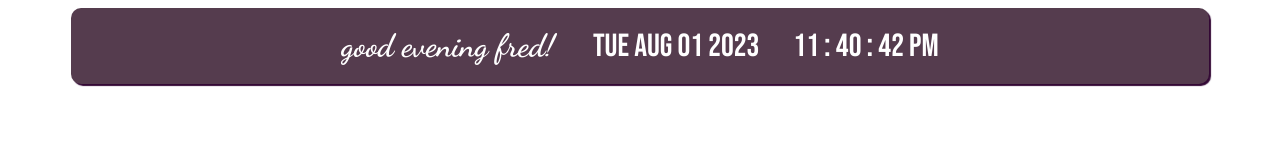
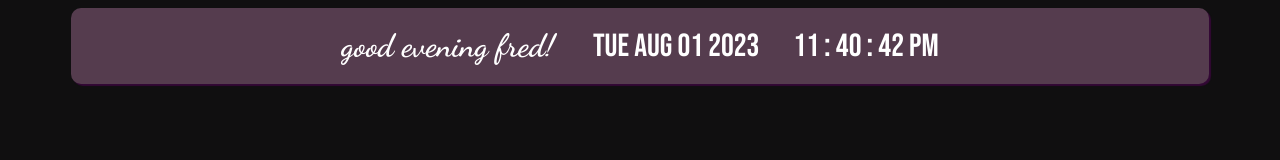
Before and after one commit to notfredxn/freddie-s-notion, a plain HTML site: page greetings.html in a window 1280 px wide. Drawn offline with Linux system fonts and the light colour scheme.

Commit message:
Update greetings.html

```diff
--- a/greetings.html
+++ b/greetings.html
@@ -13,7 +13,7 @@
         /*CSS RESETS*/
 
 body{
-    background-color: #fff;
+    background-color: #100f10;
     line-height: 1.6;
 
 }
```
